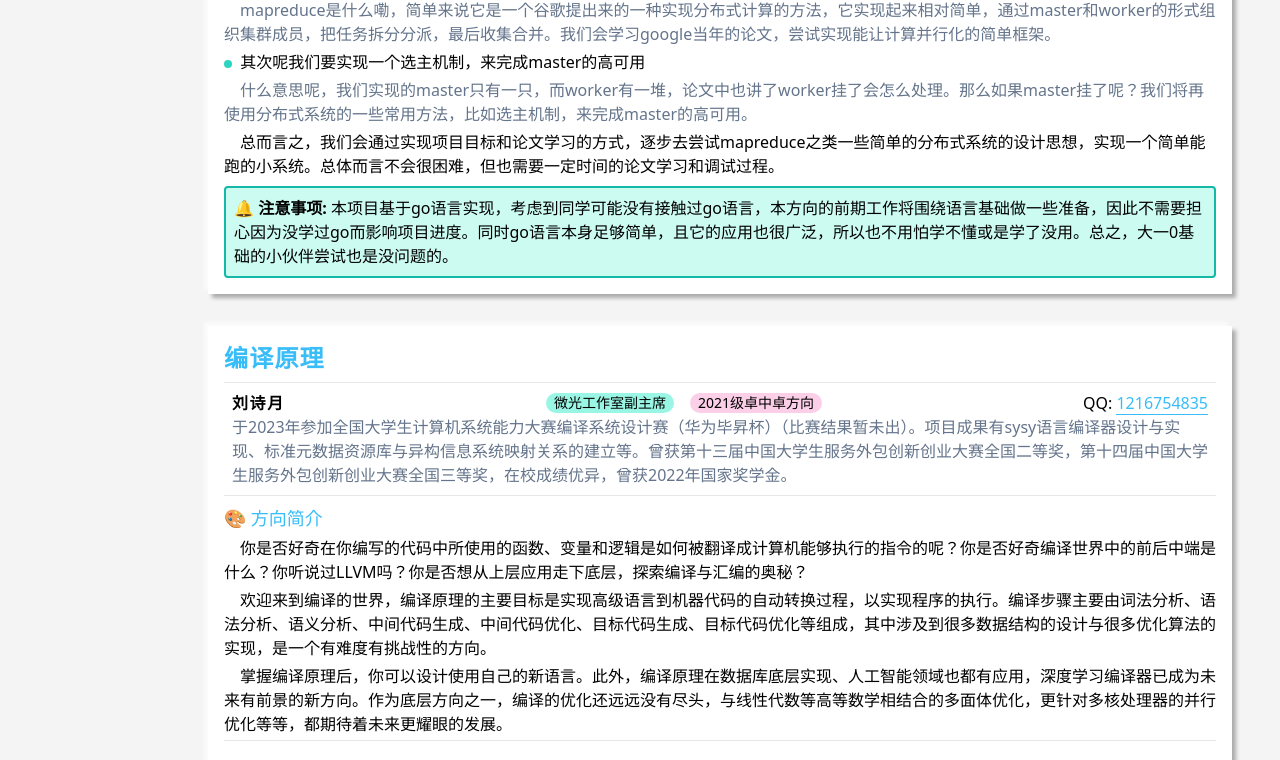
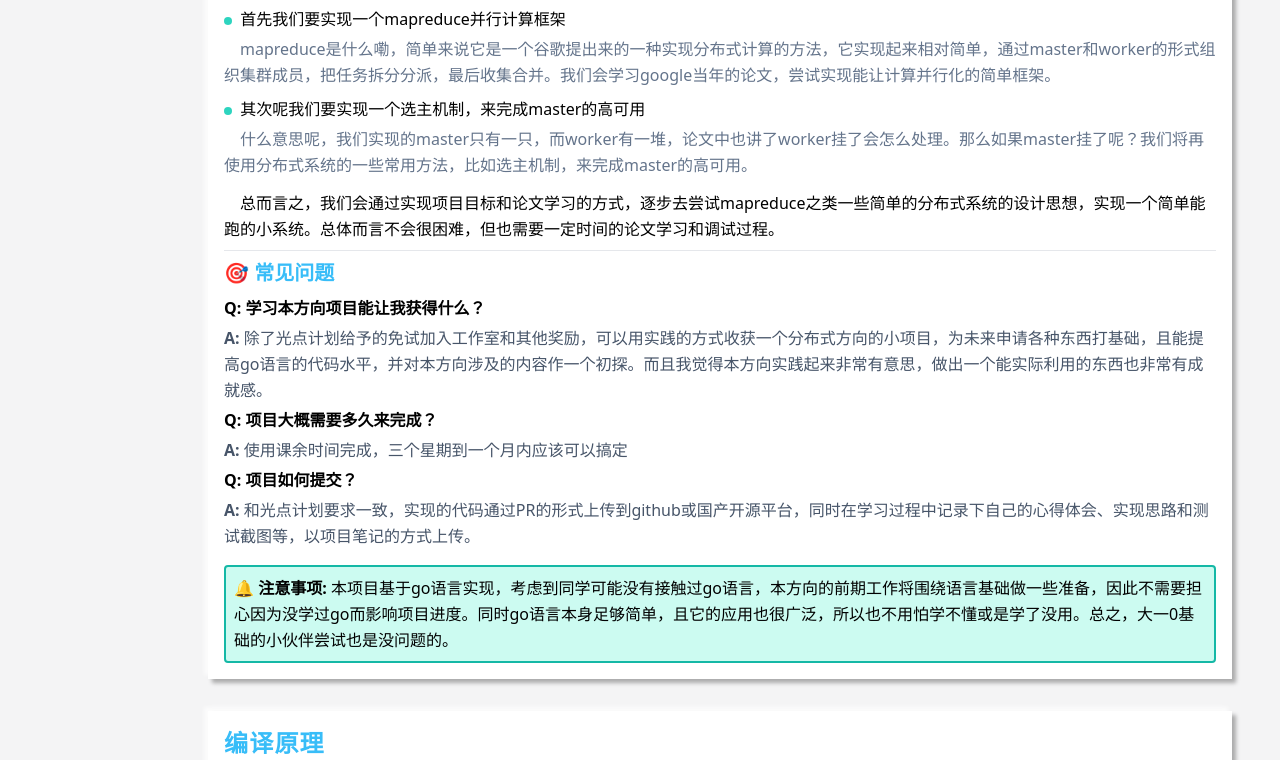
Before and after one commit to ZbWeR/LuminousEndeavors, a Vue app: page /about in a window 1280 px wide. Shown: the part 739-1499 px from the top of the page. Built offline with nearby package versions, Linux system fonts and the light colour scheme.

Commit message:
✨ feat: 调整样式 & 更新FAQ

```diff
--- a/src/views/ProjectIntroduction.vue
+++ b/src/views/ProjectIntroduction.vue
@@ -17,7 +17,7 @@
     </div>
     <!-- 方向介绍正文 -->
     <div
-      class="w-4/5 p-4 mt-8 transition-all duration-300 bg-white hover:scale-[0.98] lg:ml-52 myShadow"
+      class="leading-relaxed w-4/5 p-4 mt-8 transition-all duration-300 bg-white hover:scale-[0.98] lg:ml-52 myShadow ml-36"
       v-for="(item, index) in projectInfo"
       :key="index"
       :id="`${item.name}`"
@@ -47,13 +47,13 @@
           </p>
         </div>
         <!-- 个人经历 -->
-        <p class="text-slate-500">
+        <p class="mt-1 text-slate-500">
           {{ item?.leader?.experience }}
         </p>
       </div>
       <!-- 方向简介 -->
-      <div class="mt-2 border-b">
-        <h1 class="text-lg text-sky-400">🎨 方向简介</h1>
+      <div class="pb-1 mt-2 border-b">
+        <h1 class="pb-1 text-xl font-bold text-sky-400">🎨 方向简介</h1>
         <p
           class="my-1 indent-4"
           v-for="(directionItem, index) in item.directionIntroduction"
@@ -63,9 +63,9 @@
         </p>
       </div>
       <!-- 项目简介 -->
-      <div class="mt-2">
-        <div class="flex items-center justify-between p-2">
-          <h1 class="text-lg text-sky-400">📝 项目简介</h1>
+      <div class="pb-1 mt-2 border-b">
+        <div class="flex items-center justify-between">
+          <h1 class="pb-1 text-xl font-bold text-sky-400">📝 项目简介</h1>
           <p class="font-bold">
             {{ item?.projectIntroduction?.name }}
           </p>
@@ -77,6 +77,7 @@
           <li
             v-for="(projectItem, index) in item?.projectIntroduction?.paragraph"
             :key="index"
+            class="pb-1"
           >
             <!-- 小标题 -->
             <p v-if="projectItem.title">
@@ -99,27 +100,22 @@
           {{ item?.projectIntroduction?.overview }}
         </p>
       </div>
-      <!-- 注意事项 -->
-      <div class="p-2 mt-2 bg-teal-100 border-2 border-teal-500 rounded">
-        <p><span class="font-bold">🔔 注意事项: </span>{{ item?.notice }}</p>
+      <!-- FAQ -->
+      <div class="mt-2">
+        <h1 class="pb-1 text-xl font-bold text-sky-400">🎯 常见问题</h1>
+        <div v-for="(FAQItem, index) in item.FAQ" :key="index">
+          <h2 class="pt-1 pb-1 font-bold">Q: {{ FAQItem.question }}</h2>
+          <p class="text-slate-600">
+            <span class="font-bold">A:</span> {{ FAQItem.answer }}
+          </p>
         </div>
       </div>
-    <!-- Q & A -->
+      <!-- 注意事项 -->
       <div
-      class="w-4/5 p-4 mt-8 transition-all bg-white hover:scale-[0.98] duration-300 lg:ml-52 myShadow"
-      id="Q&A"
+        v-if="item?.notice"
+        class="p-2 mt-4 bg-teal-100 border-2 border-teal-500 rounded"
       >
-      <h1 class="text-2xl font-bold tracking-wider text-sky-400">🎯 Q & A</h1>
-      <div class="p-2 mt-2 border-t">
-        <div v-for="(item, index) in FAQ" :key="index" class="pb-2">
-          <p class="font-bold">
-            <span class="pr-3 font-normal text-sky-400">{{
-              `${index + 1}.`
-            }}</span
-            >{{ item?.question }}
-          </p>
-          <p class="indent-4">{{ item?.answer }}</p>
-        </div>
+        <p><span class="font-bold">🔔 注意事项: </span>{{ item?.notice }}</p>
       </div>
     </div>
     <CopyRights></CopyRights>
@@ -136,7 +132,6 @@ const projectName = [
   "处理器设计",
   "计算机视觉与机器学习",
   "操作系统",
-  "Q&A",
 ];
 
 const projectInfo = [
@@ -147,7 +142,7 @@ const projectInfo = [
       title: "微光工作室副主席",
       grade: "2021级嵌入式方向",
       experience:
-        "目前在字节跳动视频架构部门实习，主要方向为分布式系统、云计算与运维开发。项目成果有CubeUniverse云原生海量数据存储、MiniDocker、GlimmerMeeting等。曾获第十三届中国大学生服务外包创新创业大赛全国二等奖，在创新创业类、算法类、多媒体类等竞赛中拥有获奖经历。",
+        "目前在字节跳动视频架构部门实习，主要方向为分布式系统、云计算与运维开发。项目成果有CubeUniverse云原生存储平台、MiniDocker、GlimmerMeeting等。曾获第十三届、第十四届中国大学生服务外包创新创业大赛全国二等奖，在创新创业类、算法类、多媒体类等竞赛中拥有获奖经历。",
       contact: "2071594767",
     },
     directionIntroduction: [
@@ -184,6 +179,22 @@ const projectInfo = [
     },
     notice:
       "本项目基于go语言实现，考虑到同学可能没有接触过go语言，本方向的前期工作将围绕语言基础做一些准备，因此不需要担心因为没学过go而影响项目进度。同时go语言本身足够简单，且它的应用也很广泛，所以也不用怕学不懂或是学了没用。总之，大一0基础的小伙伴尝试也是没问题的。",
+    FAQ: [
+      {
+        question: "学习本方向项目能让我获得什么？",
+        answer:
+          "除了光点计划给予的免试加入工作室和其他奖励，可以用实践的方式收获一个分布式方向的小项目，为未来申请各种东西打基础，且能提高go语言的代码水平，并对本方向涉及的内容作一个初探。而且我觉得本方向实践起来非常有意思，做出一个能实际利用的东西也非常有成就感。",
+      },
+      {
+        question: "项目大概需要多久来完成？",
+        answer: "使用课余时间完成，三个星期到一个月内应该可以搞定",
+      },
+      {
+        question: "项目如何提交？",
+        answer:
+          "和光点计划要求一致，实现的代码通过PR的形式上传到github或国产开源平台，同时在学习过程中记录下自己的心得体会、实现思路和测试截图等，以项目笔记的方式上传。",
+      },
+    ],
   },
   {
     name: "编译原理",
@@ -230,7 +241,24 @@ const projectInfo = [
       overview: "",
     },
     notice:
-      "本项目不要求大家完全杀穿，可选择的完成语言有C、C++、Java。在完成编译前端生成中间代码之后，可选择中间代码优化、后端代码翻译两个方向中的一个继续完成即可，不要求全部做完，尽力就好。希望同学们通过该项目对编译有一个整体上的认识，当然，期待同学们的大展身手。",
+      "本项目不要求大家完全杀穿，可选择的完成语言有C、C++、Java。在完成编译前端生成中间代码之后，可选择编译中端、编译后端两个方向中的一个继续完成即可（不了解ARM或RISCV架构的同学推荐完成部分中端代码优化，也可以选择只完成编译后端的寄存器分配），不要求全部做完，尽力就好。希望同学们通过该项目对编译有一个整体上的认识，当然，期待同学们的大展身手。",
+    FAQ: [
+      {
+        question: "学习本方向项目能让我获得什么？",
+        answer:
+          "除了光点计划给予的免试加入工作室和其他奖励，可以深入编译世界的奥秘，大二上恰好有编译原理的课程，能完成这个项目的同学相信可以薄纱学校的课程了。此外，这个从0开始完成的项目能锻炼你项目构建的能力、提高你的数据结构设计能力，且能提高所选语言的代码水平。当然，最希望你能从这个项目中收获成就感与快乐。",
+      },
+      {
+        question: "项目大概需要多久来完成？",
+        answer:
+          "使用课余时间完成，大约一个月的时间，尽力完成即可，毕竟优化是没有尽头的。",
+      },
+      {
+        question: "项目如何提交？",
+        answer:
+          "和光点计划要求一致，实现的代码通过PR的形式上传到github或国产开源平台，同时在学习过程中记录下自己的心得体会、实现思路和测试截图等，以项目笔记的方式上传。",
+      },
+    ],
   },
   {
     name: "处理器设计",
@@ -281,6 +309,24 @@ const projectInfo = [
     },
     notice:
       "作为一个项目来说，需要培养自主学习能力。对软件工程的学生来说，数字电路相关知识了解很少。虽然但是，网上的学习资源很多，可以查找学习，同时该项目涉及的深度不深，只要花时间就可以学会。仿真环境是该项目唯一涉及软件的部分，需要大家对C++有一定的了解，会一些基础的C++编程。当然你也可以用C，但是需要正确处理verilator的C++部分。",
+    FAQ: [
+      {
+        question: "学习本方向项目能让我获得什么？",
+        answer:
+          "除了光点计划给予的免试加入工作室和其他奖励，可以用实践的方式收获一个 处理器方向的小项目，为未来申请各种东西打基础。其次，让你从一个全新视角观察一个计算机是如何工作，对软件的执行有着更加深刻的认识。或许，对以后如果想学习嵌入式会有所帮助。",
+      },
+
+      {
+        question: "项目大概需要多久来完成？",
+        answer:
+          "视相关基础而定，基础很好甚至可以一天完成；对0基础来说，一个月内也是可以完成的。",
+      },
+      {
+        question: "如何炫耀我强大的模型？",
+        answer:
+          "和光点计划要求一致，实现的代码通过PR的形式上传到github或国产开源平台，同时在学习过程中记录下自己的心得体会、实现思路和测试截图等，以项目笔记的方式上传。",
+      },
+    ],
   },
   {
     name: "计算机视觉与机器学习",
@@ -289,7 +335,7 @@ const projectInfo = [
       title: "微光工作室副主席",
       grade: "2021级系统与技术方向",
       experience:
-        "于2023年完成景点推荐平台的设计与实现，于2022年服务创新创业大赛中协助完成垃圾智能分类识别的项目。除此之外，在众多比赛中独立完成了 WEB 前端+ WEB 后端的开发任务，并在2022年中国高校计算机大赛-网络技术挑战赛中荣获国家级一等奖。",
+        "目前主要的研究方向是NLP、推荐系统。于2023年完成景点推荐平台的设计与实现，于2022年服务创新创业大赛中协助完成垃圾智能分类识别的项目。同时在众多比赛中独立完成了全栈的开发任务。",
       contact: "1370172202",
     },
     directionIntroduction: [
@@ -327,18 +373,83 @@ const projectInfo = [
       overview: "",
     },
     notice: "测评平台 URL （尚未开放）",
+    FAQ: [
+      {
+        question: "学习本方向项目能让我获得什么？",
+        answer:
+          "本题类似于不太正规的打榜任务，完成本题可以初步体会如何进行指标类的评测，感受到刺激的活动氛围和排名上升的喜悦感，为后续进行正规、大型的比赛做铺垫。在技术上，能够在不断优化过程中了解更多的图像分类模型，并逐渐熟练掌握模型的训练流程和技巧，是一次难得的代码训练机会。",
       },
-];
-const FAQ = [
+      {
+        question: "完成本题与免试进入工作室有什么关联？",
+        answer:
+          "实现本题可以不用完成常规 ML 招新题来获得面试机会，且我们参考纳入面试名单的因素有很多，不限制于排名。如果你成功进入面谈环节，请熟悉自己使用的模型以应对面试可能进行的相关提问。最后会综合考量比拼和面谈的表现来选择获得免试进入工作室资格的人选。",
+      },
       {
         question: "项目大概需要多久来完成？",
+        answer: "在光点计划开展的时间段内尽力完成即可，毕竟优化是没有尽头的。",
+      },
+      {
+        question: "如何炫耀我强大的模型？",
         answer:
-      "使用课余时间完成，大约一个月的时间，尽力完成即可，毕竟优化是没有尽头的。",
+          "本着光点计划是一个开源项目计划，且本题为招新趣味题，测评者可以将自己的使用的模型、调整的参数、 md 介绍文件上传至自己的 GitHub 仓库，然后在测评平台的备注中写入自己的仓库链接供大家参考",
+      },
+    ],
+  },
+  {
+    name: "操作系统",
+    leader: {
+      name: "李佳轩",
+      title: "微光工作室成员",
+      grade: "2021级系统与技术方向",
+      experience:
+        "主要研究方向是计算机体系结构，操作系统。代表项目有GlimmerOS操作系统。曾获2022C4网络挑战赛全国一等奖。",
+      contact: "1206370306",
+    },
+    directionIntroduction: [
+      "说到操作系统，不知道大家对挂在嘴边的windows是否有所了解，它就是我们最广为熟知操作系统。操作系统是计算机系统中至关重要的组成部分，负责管理计算机的各种资源，以及协调不同程序之间的执行，就连你目前查看我们官网的硬件屏幕也离不开操作系统的管理。通过学习操作系统设计，你将了解到你的计算机是如何工作的：任务调度，硬件的抽象……，同时可以给你对于计算机的学习带来一个崭新的思考角度。",
+    ],
+    projectIntroduction: {
+      name: "操作系统简易功能设计",
+      foreword:
+        "根据xv6的简易操作系统，增加一些格外系统功能，并自己编译检验功能实现的正确性.",
+      paragraph: [
+        {
+          title: "下载一个自己的linux虚拟机（装主机上也可以）",
+          content: [],
+        },
+        {
+          title: "下载一个自己的IDE并配置",
+          content: [],
+        },
+        {
+          title: "下载qemu并且下载xv6源码",
+          content: [],
+        },
+        {
+          title: "根据题目实现目标功能",
+          content: [],
+        },
+      ],
+      overview: "",
+    },
+    notice: "",
+    FAQ: [
+      {
+        question: "学习本方向项目能让我获得什么？",
+        answer:
+          "除了光点计划给予的免试加入工作室和其他奖励，可以让你对操作系统有一个入门级的认识，并且可以当作一个小项目，为未来申请各种东西打基础。其次，让你从一个全新视角观察一个计算机是如何工作，对软件的执行有着更加深刻的认识。",
+      },
+      {
+        question: "项目难嘛，我应该如何去学习它？",
+        answer:
+          "项目本身是很有难度的，但是如果能实现它，会给你带来很多收获。并且对自身的设计能力也是有巨大的提升。为了学习它，需要你自己寻找相关书籍和课程进行学习，同时，我也会给一些相关架构的资料。",
       },
       {
         question: "项目如何提交？",
         answer:
-      "和光点计划要求一致，实现的代码通过 PR 的形式上传到 github 或国产开源平台，同时在学习过程中记录下自己的心得体会、实现思路和测试截图等，以项目笔记的方式上传。",
+          "和光点计划要求一致，实现的代码通过PR的形式上传到github或国产开源平台，同时在学习过程中记录下自己的心得体会、实现思路和测试截图等，以项目笔记的方式上传",
+      },
+    ],
   },
 ];
 </script>
```
Lines whose indentation alone changed are shown as unchanged.
